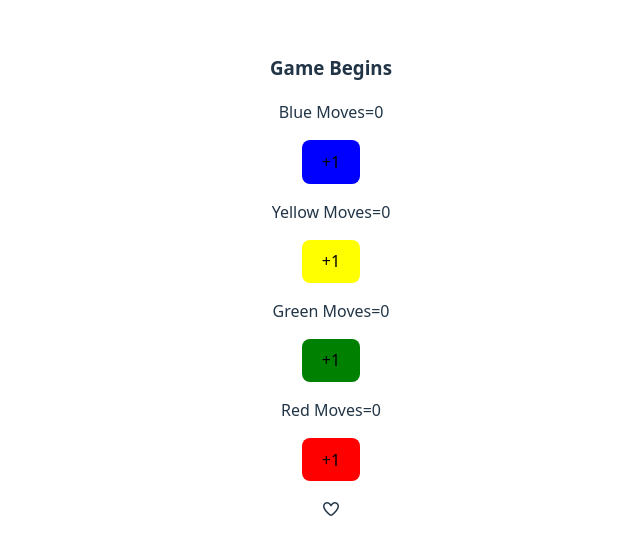
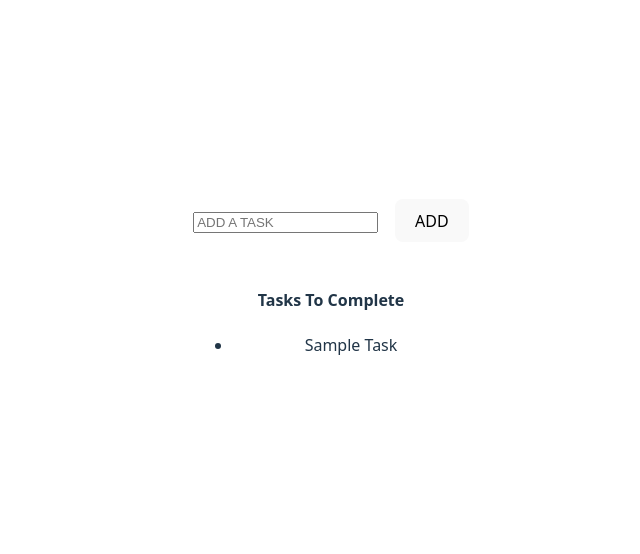
Before and after one commit to yashmudgal390/code, a React (Vite) app in the folder coding stuf/delta/REACT/react-states/: page / in a window 1280 px wide. Shown: the part 114-668 px from the top of the page, without its empty margins (309-949 px from the left). Built offline with nearby package versions, Linux system fonts and the light colour scheme.

Commit message:
Todolist

```diff
--- a/coding stuf/delta/REACT/react-states/src/App.jsx
+++ b/coding stuf/delta/REACT/react-states/src/App.jsx
@@ -2,13 +2,16 @@ import Count from './counter'
 import './App.css'
 import LikeButton from './LikeButton'
 import LudoBoard from './LudoBoard'
+import TodoList from './TodoList'
+
 function App() {
 
 
   return (
     <>
-      <LudoBoard/>
-      <LikeButton/>
+    <TodoList/>
+      {/* <LudoBoard/>
+      <LikeButton/> */}
 
     </>
   )
--- /dev/null
+++ b/coding stuf/delta/REACT/react-states/src/TodoList.jsx
@@ -0,0 +1,37 @@
+import { useState } from "react";
+
+export default function TodoList() {
+  let [Todos, setTodos] = useState(["Sample Task"]);
+  let [newTodo, setNewTodo] = useState("");
+
+  let addTask = () => {
+    if (newTodo.trim() !== "") {
+      setTodos([...Todos, newTodo]);
+      setNewTodo("");
+    }
+  };
+
+  let updateTodo = (event) => {
+    setNewTodo(event.target.value);
+  };
+
+  return (
+    <div>
+      <input
+        placeholder="ADD A TASK"
+        value={newTodo}
+        onChange={updateTodo}
+      />
+      &nbsp;&nbsp;&nbsp;&nbsp;
+      <button onClick={addTask}>ADD</button>
+      <br />
+      <br />
+      <h4>Tasks To Complete</h4>
+      <ul>
+        {Todos.map((todo, index) => (
+          <li key={index}>{todo}</li>
+        ))}
+      </ul>
+    </div>
+  );
+}
```
